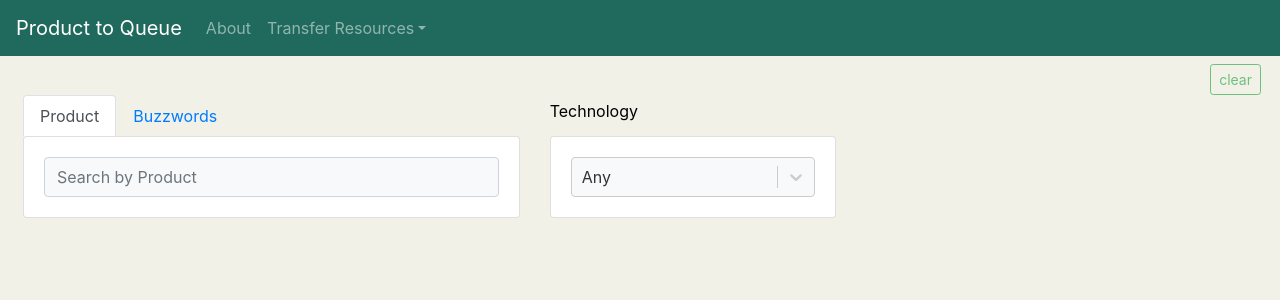
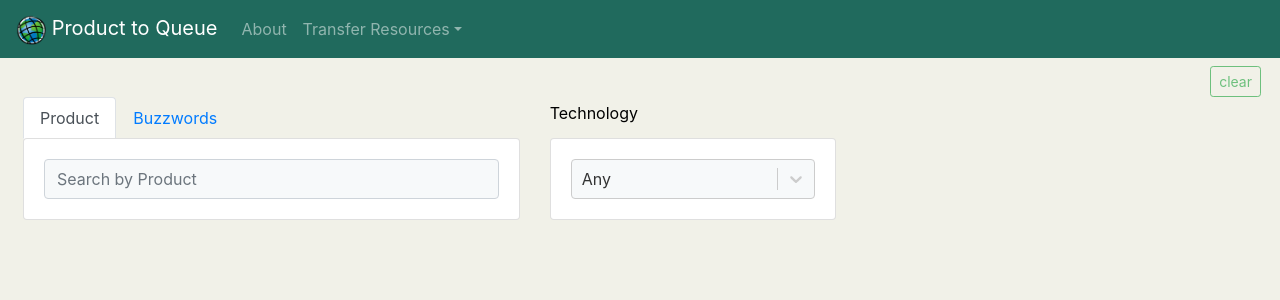
Before and after one commit to benelan/product2queue, a React (Create React App) app: page / in a window 1280 px wide. Shown: the top 300 px of the page. Built offline with nearby package versions, Linux system fonts and the light colour scheme.

Commit message:
added esri globe to navbar

```diff
--- a/src/components/ui/Navb.jsx
+++ b/src/components/ui/Navb.jsx
@@ -35,7 +35,12 @@ const Navb = () => {
 
   return (
     <Navbar dark style={{ backgroundColor: '#206a5d' }} expand="md">
-      <NavbarBrand href="/">Product to Queue</NavbarBrand>
+      <NavbarBrand href="/">
+        {' '}
+        <img src={`${process.env.PUBLIC_URL}/esri.png`} style={{ width: 30, height: 30 }} alt="" />
+        {' '}
+        Product to Queue
+      </NavbarBrand>
       <NavbarToggler onClick={toggle} />
       <Collapse isOpen={isOpen} navbar>
         <Nav className="mr-auto" navbar>
```
Also changed, not shown: public/esri.png (added).
